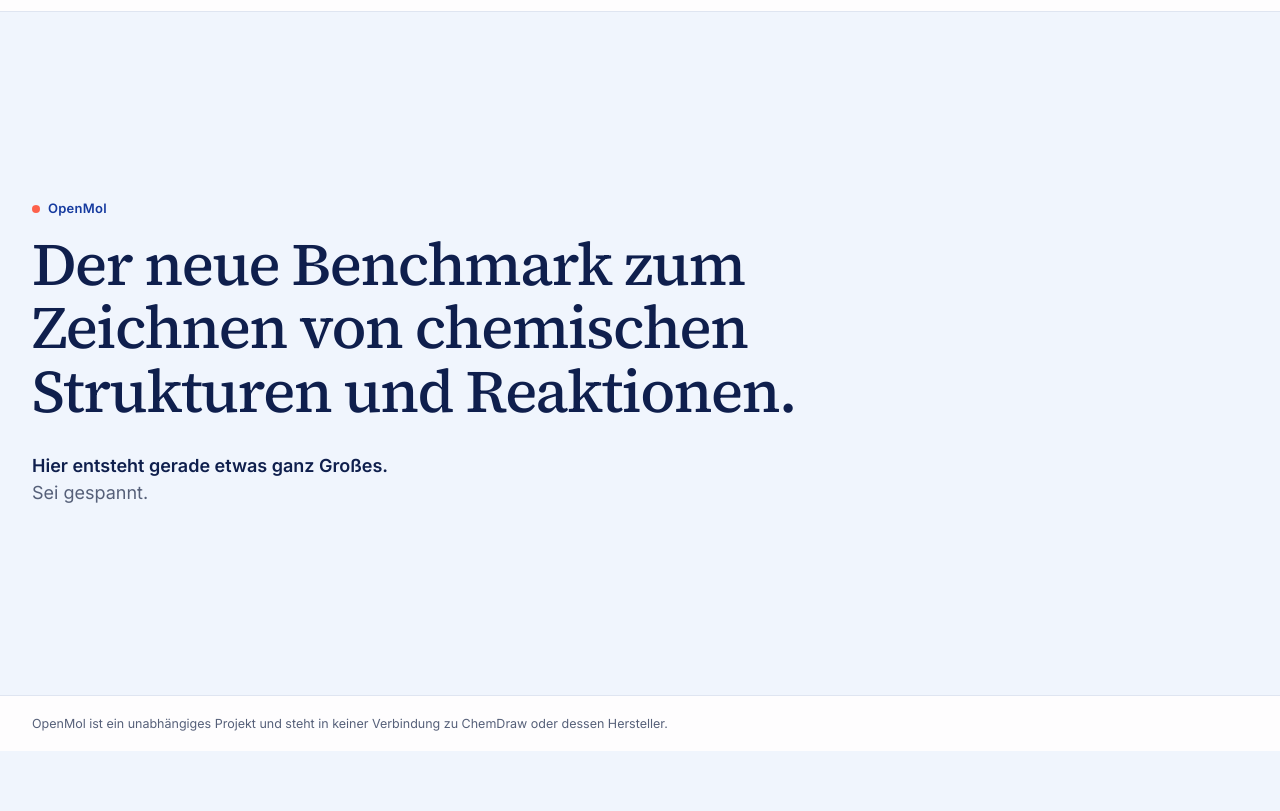
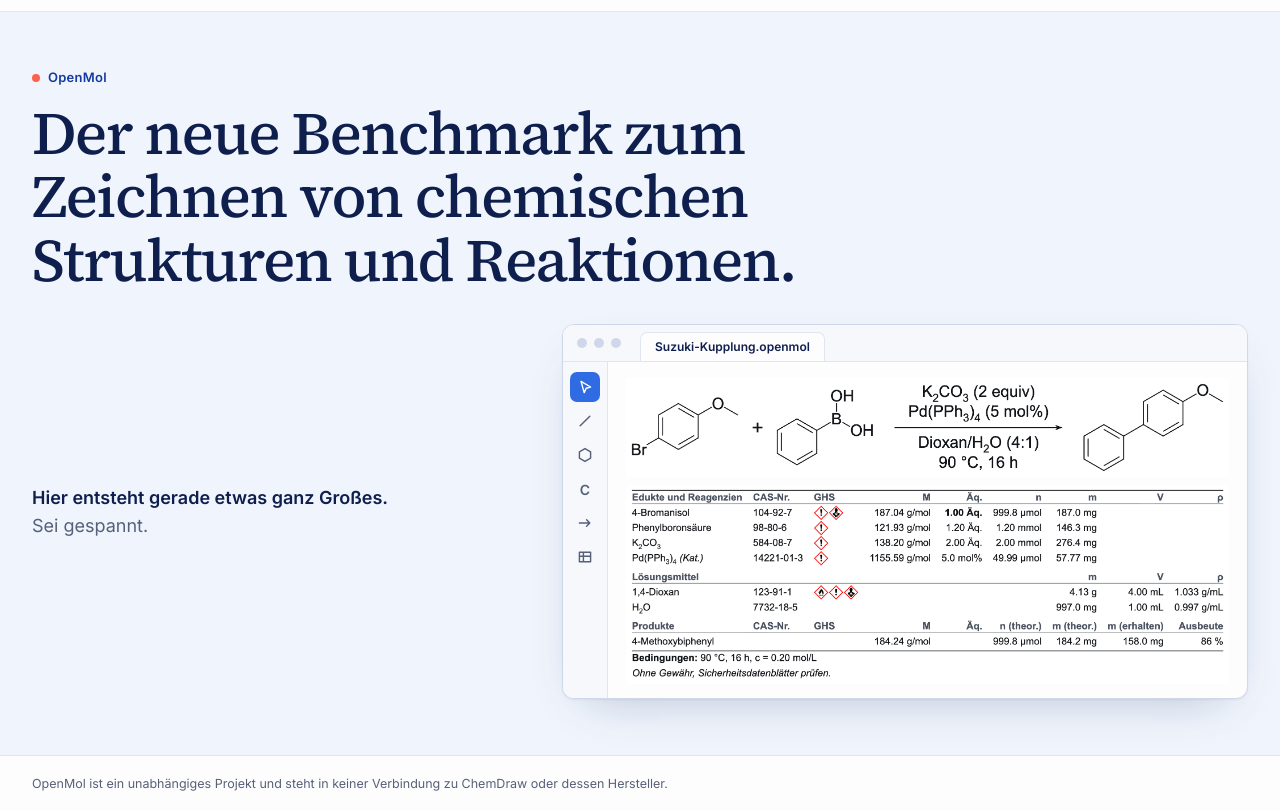
Before and after one commit to monsproduction/openmol-website, a plain HTML site: page index.html in a window 1280 px wide. Shown: the part 49-860 px from the top of the page. Before the commit the page ends 800 px from the top, so only its background shows below. Drawn offline with Linux system fonts and the light colour scheme.

Commit message:
Website-Icon und Grafik (Reaktion + Ansatztabelle) ergänzt
Co-Authored-By: Claude Opus 5.5 <noreply@anthropic.com>

```diff
--- a/index.html
+++ b/index.html
@@ -5,6 +5,10 @@
 <meta name="viewport" content="width=device-width, initial-scale=1">
 <title>OpenMol</title>
 <meta name="description" content="OpenMol – der neue Benchmark zum Zeichnen von chemischen Strukturen und Reaktionen.">
+<link rel="icon" href="favicon.svg" type="image/svg+xml">
+<link rel="icon" href="favicon-32.png" type="image/png" sizes="32x32">
+<link rel="apple-touch-icon" href="apple-touch-icon.png">
+<meta name="theme-color" content="#2f6be3">
 <style>
 /* Schriften lokal eingebunden (SIL Open Font License, siehe fonts/OFL-*.txt) */
 @font-face{font-family:'Inter';font-style:normal;font-weight:400;font-display:swap;src:url(fonts/inter-latin-400-normal.woff2) format('woff2')}
@@ -17,19 +21,36 @@ body{background:#f0f5fd;color:#0f1f4d;font-family:'Inter',system-ui,sans-serif;f
 header{background:#fefdfe;border-bottom:1px solid #dfe5f1}
 header .wrap{height:60px;display:flex;align-items:center;gap:10px}
 .brand{font-size:20px;font-weight:600;letter-spacing:-0.01em}
-main{flex:1;display:flex;align-items:center;padding:64px 0}
+main{flex:1;display:flex;align-items:center;padding:56px 0}
+.hero{display:grid;grid-template-columns:minmax(0,5fr) minmax(0,7fr);gap:32px 40px;align-items:center}
+.hero-head{grid-column:1 / -1}
 .eyebrow{margin:0 0 14px;display:flex;align-items:center;gap:8px;font-size:13px;font-weight:600;color:#153a9f;letter-spacing:.02em}
 .dot{width:8px;height:8px;border-radius:50%;background:#fd614b;display:inline-block}
 h1{margin:0;max-width:16em;font-family:'Source Serif 4',Georgia,serif;font-weight:500;font-size:60px;line-height:1.06;letter-spacing:-0.025em}
-.teaser{margin:28px 0 0;max-width:36em;font-size:18px;line-height:1.55;color:#566079}
+.teaser{margin:0;max-width:30em;font-size:18px;line-height:1.55;color:#566079}
 .teaser strong{display:block;color:#0f1f4d;font-weight:600}
+/* App-Fenster wie auf der Startseite */
+.app{background:#fefdfe;border:1px solid #cfd8ea;border-radius:12px;box-shadow:0 1px 2px rgba(15,31,77,.06),0 18px 48px -24px rgba(15,31,77,.3);overflow:hidden}
+.app-bar{display:flex;align-items:center;gap:7px;padding:0 14px;height:36px;background:#f6f8fc;border-bottom:1px solid #dfe5f1}
+.app-bar .b{width:10px;height:10px;border-radius:50%;background:#cfd8ea}
+.app-tab{margin-left:12px;padding:5px 14px;background:#fefdfe;border:1px solid #dfe5f1;border-bottom:none;border-radius:7px 7px 0 0;font-size:12px;font-weight:600;align-self:flex-end;white-space:nowrap;overflow:hidden;text-overflow:ellipsis}
+.app-body{display:flex}
+.tools{width:44px;flex:none;background:#f6f8fc;border-right:1px solid #dfe5f1;display:flex;flex-direction:column;align-items:center;gap:4px;padding:10px 0}
+.tools span{width:30px;height:30px;border-radius:7px;display:flex;align-items:center;justify-content:center;font-weight:600;font-size:14px;color:#566079}
+.tools span.on{background:#2f6be3}
+.canvas{flex:1;min-width:0;padding:16px 18px 14px}
+.canvas img{display:block;width:100%;height:auto}
+.canvas img + img{margin-top:8px}
 footer{border-top:1px solid #dfe5f1;background:#fefdfe}
 footer .wrap{padding-top:18px;padding-bottom:18px;font-size:12.5px;line-height:1.55;color:#566079}
 @media (max-width:900px){
 .wrap{padding:0 16px}
-main{padding:40px 0}
+main{padding:36px 0}
+.hero{grid-template-columns:minmax(0,1fr);gap:24px}
 h1{font-size:36px}
 .teaser{font-size:16px}
+.tools{display:none}
+.canvas{padding:12px}
 }
 </style>
 </head>
@@ -44,10 +65,36 @@ h1{font-size:36px}
 </header>
 
 <main>
-<div class="wrap">
+<div class="wrap hero">
+
+<div class="hero-head">
 <p class="eyebrow"><span class="dot" aria-hidden="true"></span>OpenMol</p>
 <h1>Der neue Benchmark zum Zeichnen von chemischen Strukturen und Reaktionen.</h1>
+</div>
+
 <p class="teaser"><strong>Hier entsteht gerade etwas ganz Großes.</strong>Sei gespannt.</p>
+
+<div class="app">
+<div class="app-bar">
+<span class="b" aria-hidden="true"></span><span class="b" aria-hidden="true"></span><span class="b" aria-hidden="true"></span>
+<span class="app-tab">Suzuki-Kupplung.openmol</span>
+</div>
+<div class="app-body">
+<div class="tools" aria-hidden="true">
+<span class="on"><svg width="16" height="16" viewBox="0 0 20 20" fill="none" stroke="#fff" stroke-width="1.8" stroke-linejoin="round"><path d="M5 3l12 7-5.5 1.5L9 17z"/></svg></span>
+<span><svg width="16" height="16" viewBox="0 0 20 20" fill="none" stroke="#566079" stroke-width="1.8" stroke-linecap="round"><path d="M4 16L16 4"/></svg></span>
+<span><svg width="16" height="16" viewBox="0 0 20 20" fill="none" stroke="#566079" stroke-width="1.8" stroke-linejoin="round"><path d="M10 2l7 4v8l-7 4-7-4V6z"/></svg></span>
+<span>C</span>
+<span><svg width="16" height="16" viewBox="0 0 20 20" fill="none" stroke="#566079" stroke-width="1.8" stroke-linecap="round" stroke-linejoin="round"><path d="M3 10h13M12 6l4 4-4 4"/></svg></span>
+<span><svg width="16" height="16" viewBox="0 0 20 20" fill="none" stroke="#566079" stroke-width="1.8" stroke-linejoin="round"><path d="M3 4h14v12H3zM3 9h14M8 4v12"/></svg></span>
+</div>
+<div class="canvas">
+<img src="img/suzuki-reaktion.png" width="2111" height="345" alt="Reaktionsschema der Suzuki-Kupplung: 4-Bromanisol und Phenylboronsäure ergeben 4-Methoxybiphenyl, Bedingungen K2CO3, Pd(PPh3)4, Dioxan/Wasser, 90 °C, 16 h">
+<img src="img/ansatztabelle.png" width="2125" height="702" alt="Zugehörige Ansatztabelle mit CAS-Nummern, GHS-Piktogrammen, Äquivalenten, Stoffmengen, Massen und Ausbeute von 86 %">
+</div>
+</div>
+</div>
+
 </div>
 </main>
 
```
Also changed, not shown: apple-touch-icon.png (added), favicon-32.png (added), favicon.svg (added), img/ansatztabelle.png (added), img/suzuki-reaktion.png (added).
